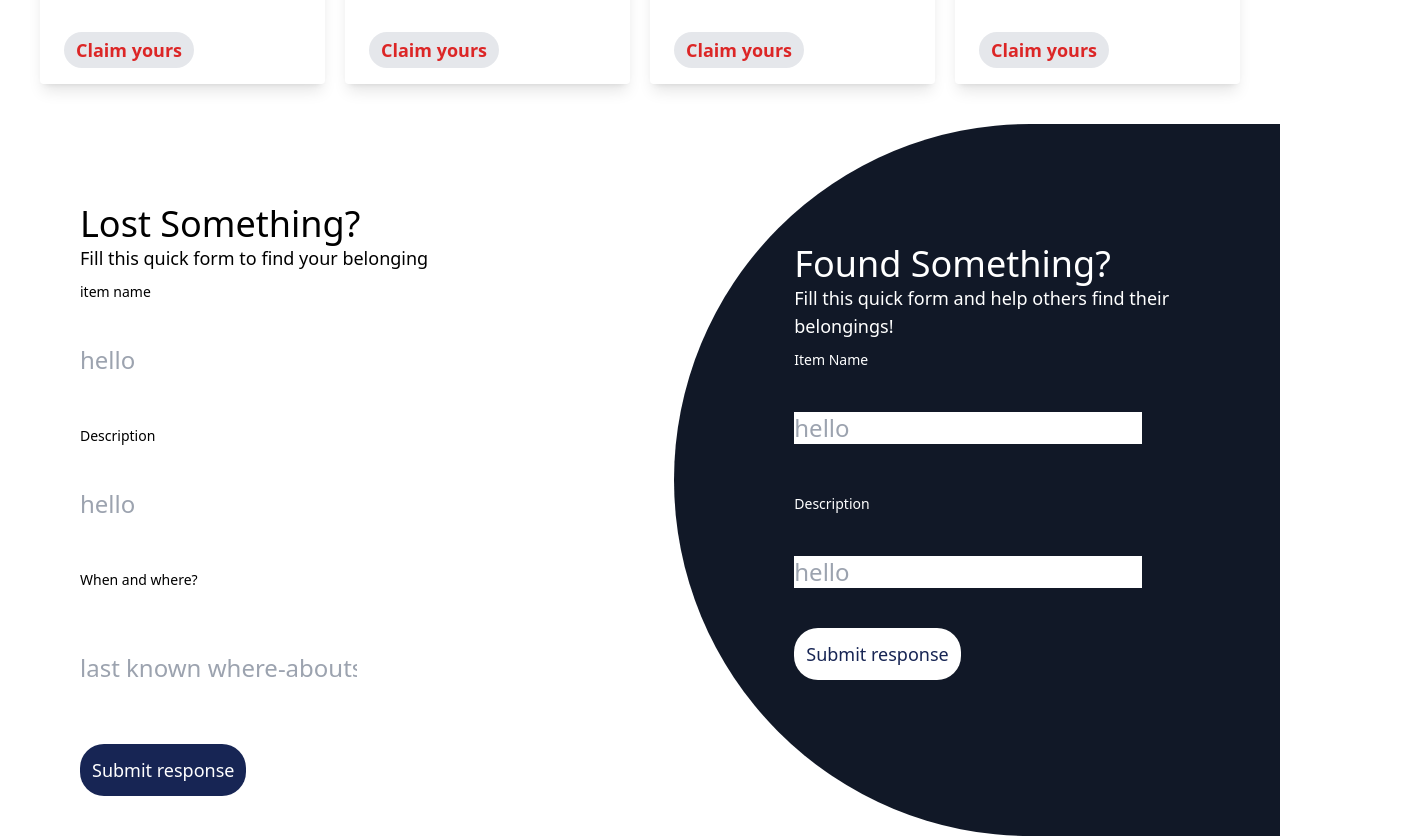
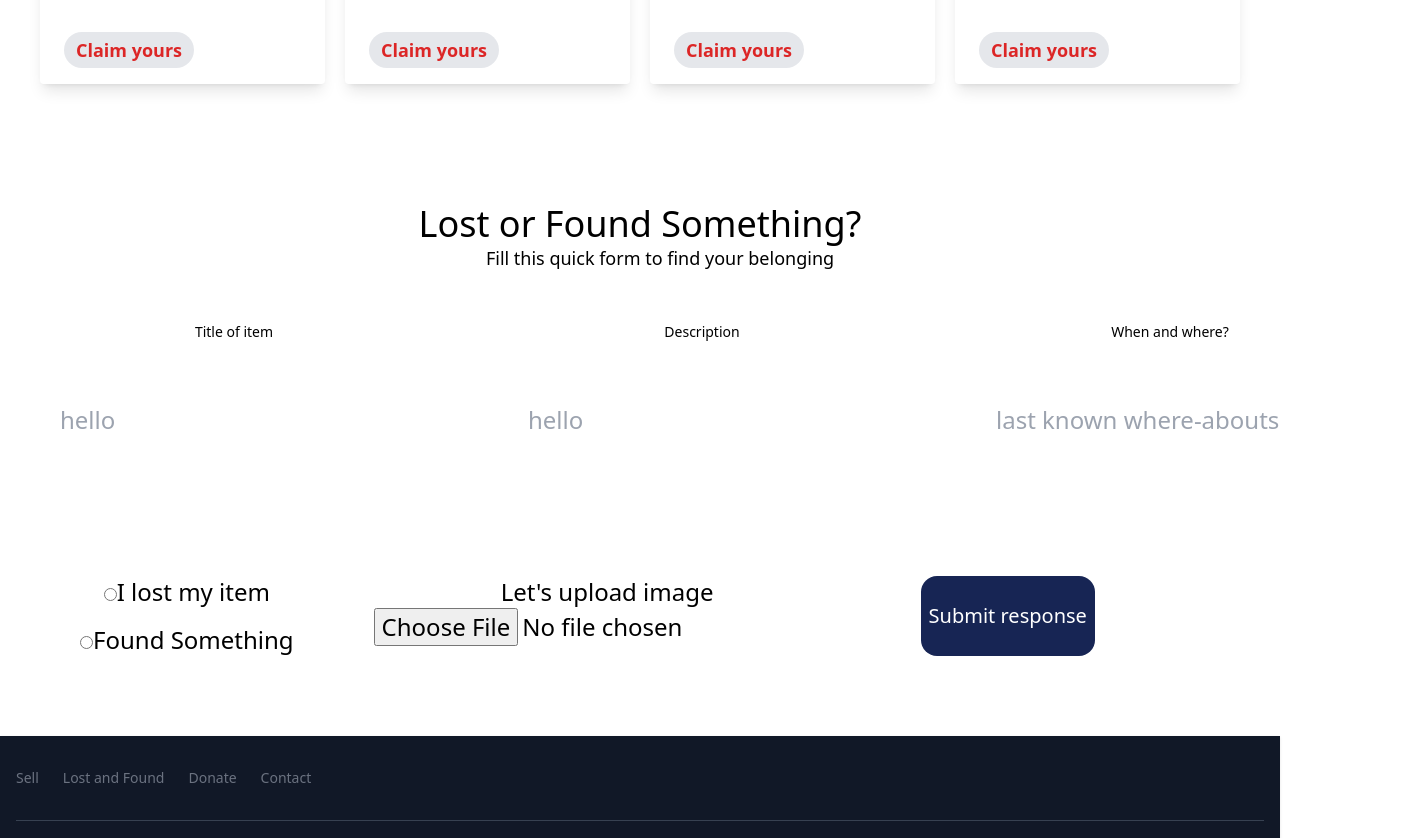
Before and after one commit to Vik-05/reclaim-R, a React (Create React App) app in the folder reclaim2/: page /lost-found in a window 1280 px wide. Shown: the part 1008-1846 px from the top of the page, 1404 px wide, since content can reach past the window. Built offline with nearby package versions, Linux system fonts and the light colour scheme; no server answers.

Commit message:
new frontend code added

```diff
--- a/reclaim2/src/App.js
+++ b/reclaim2/src/App.js
@@ -7,7 +7,7 @@ function App() {
   return (
     <div className="App">
     <BrowserRouter>
-      <NavBar/>
+
       <Page/>
     </BrowserRouter>
     </div>
--- a/reclaim2/src/pages/Chat.css
+++ b/reclaim2/src/pages/Chat.css
@@ -2,12 +2,14 @@
     display: flex;
     flex-direction: column;
     text-align: center;
+    align-items: center;
     justify-content: center;
   }
 
   .joinChatContainer h3 {
     font-size: 2.5rem;
     margin-bottom: 1rem;
+    display: flex;
   }
 
 
@@ -29,27 +31,16 @@
     background: #2e7d32;
   }
 
-  .chat-window {
-    width: 300px;
-    height: 420px;
-  }
 
-  .chat-window p {
+  /* .chat-window p {
     margin: 0;
-  }
+  } */
   .chat-window .chat-header {
     height: 45px;
-    border-radius: 6px;
     background: #263238;
     position: relative;
     cursor: pointer;
-  }
-  .chat-window .chat-header p {
-    display: block;
-    padding: 0 1em 0 2em;
     color: #fff;
-    font-weight: 700;
-    line-height: 45px;
   }
 
   .chat-window .chat-body {
@@ -161,8 +152,12 @@
     font-size: 25px;
     color: lightgray;
   }
+  .chat-window .chat-footer button {
+    background-color: #43a047;
+  }
 
   .chat-window .chat-footer button:hover {
+    background-color: white;
     color: #43a047;
   }
   .hide {
--- a/reclaim2/src/pages/Chat.js
+++ b/reclaim2/src/pages/Chat.js
@@ -2,7 +2,7 @@ import io from "socket.io-client";
 import { useState } from "react";
 import Chat2 from "./Chat2";
 import "./Chat.css";
-
+import NavBar from "../components/NavBar";
 const socket = io.connect("http://localhost:3001");
 
 export default function Chat() {
@@ -20,6 +20,7 @@ export default function Chat() {
 
   return (
     <div>
+      <NavBar/>
             {/* ROOM IS FOR PRIVACY FOR CHATS, BOTH THE USERS SHOULD HAVE SAME ROOM */}
             {!showChat ? (
             <div className="joinChatContainer">
--- a/reclaim2/src/pages/Home.js
+++ b/reclaim2/src/pages/Home.js
@@ -1,5 +1,6 @@
 import React from "react";
 import Footer from "../components/Footer";
+import NavBar from "../components/NavBar";
 
 function Home() {
 
@@ -8,6 +9,7 @@ function Home() {
       {/* <div className="p-5 text-3xl bg-gray-900 text-white text-center font-2xl">
         Home Page
       </div> */}
+      <NavBar/>
       <img
         src="https://www.adani.com/-/media/Project/LucknowAirport/Traveller/AirportServices/LostAndFound/lost-and-found.png"
         className="w-full"
--- a/reclaim2/src/pages/LostnFound.js
+++ b/reclaim2/src/pages/LostnFound.js
@@ -3,8 +3,9 @@ import FoundCard from "../components/FoundCard";
 import lostarray from "../arrays/lostarray";
 import foundarray from "../arrays/foundarray";
 import Footer from "../components/Footer";
-
-
+import { useState } from "react";
+import axios from 'axios';
+import NavBar from "../components/NavBar";
 function createLostEntry(lostarray)
 {
     return(
@@ -32,11 +33,100 @@ function createFoundEntry(foundarray)
     );
 }
 
+async function sendDataToApi(data) {
+
+  return await axios({
+    method: 'POST',
+    url: 'http://localhost:5000/api/users/createItems',
+    headers: {},
+    data,
+  })
+}
+
 export default function LostnFound() {
+
+  const[title, setTitle] = useState("");
+  // const[title1, setTitle1] = useState("");
+  const[desc, setDesc] = useState("");
+  // const[desc1, setDesc1] = useState("");
+  const[whenAndwhere, setWhenAndWhere] = useState("");
+  // const[whenAndwhere1, setWhenAndWhere1] = useState("");
+  const[isLost, setisLost] = useState(false);
+  const[isFound, setisFound] = useState(false);
+  const[isSell, setisSell] = useState(false);
+  const[image, setImage] = useState("");
+  // const[image1, setImage1] = useState("");
+
+
+  const handleSubmit = (e) => {
+    e.preventDefault();
+    // Handle form submission here
+  };
+
+  function uploadImage(){
+    fetch("https://localhost:5000/api/users/uploadImage", {
+        method: "POST",
+        crossDomain: true,
+        headers: {
+          "Content-Type" : "application/json",
+          Accept: "application/json",
+          "Access-Control-Allow-Origin" : "*",
+        },
+        body: JSON.stringify({
+          base64: image
+        })
+    }).then((res) => res.json()).then((data) => console.log(data));
+  }
+
+  const PostData = async (e)=>{
+    e.preventDefault();
+    const resp = await sendDataToApi({
+      title,
+      desc,
+      whenAndwhere,
+      isLost,
+      isFound,
+      isSell,
+      image
+    })
+    // setisLost=true
+    uploadImage();
+    handleSubmit();
+    console.log({resp});
+  }
+
+  function convertToBase64(e)
+  {
+    console.log(e);
+    var reader = new FileReader();
+    reader.readAsDataURL(e.target.files[0]);
+    reader.onload = () =>{
+      console.log(reader.result); //base64
+      setImage(reader.result);
+    };
+    reader.onerror = error => {
+      console.log("Error: ", error);
+    };
+  }
+
+  // function convertToBase642(e)
+  // {
+  //   console.log(e);
+  //   var reader = new FileReader();
+  //   reader.readAsDataURL(e.target.files[0]);
+  //   reader.onload = () =>{
+  //     console.log(reader.result); //base64
+  //     setImage1(reader.result);
+  //   };
+  //   reader.onerror = error => {
+  //     console.log("Error: ", error);
+  //   };
+  // }
+
   return (
     <>
-
     <div className="text-2xl font-medium">
+    <NavBar/>
       {/* <div className="p-10 bg-blue-950 text-white">Lost and Found</div> */}
 
       {/* LOST SECTION */}
@@ -59,77 +149,186 @@ export default function LostnFound() {
 
       {/* FORM SECTION BELOW */}
 
-      <div className="flex">
-        <div className="flex flex-col justify-between w-1/2 m-10">
-          <h1 className="text-4xl mb-0 m-10">Lost Something?</h1>
-          <p className="text-lg ml-10">
+      {/* LOST ITEMS FORM */}
+
+      <div className="m-auto justify-center text-center">
+
+        <div className="flex flex-col justify-evenly m-10">
+
+          <h1 className="text-4xl mb-0 m-10">Lost or Found Something?</h1>
+          <p className="text-lg ml-10 ">
             Fill this quick form to find your belonging
           </p>
-          <form method="GET">
-            <label className="m-10 text-sm mb-0" htmlFor="">
-              item name
+          </div>
+          <form method="POST"
+            onSubmit={handleSubmit}
+            >
+            <div className="flex">
+              <div>
+                <label className="m-10 text-sm mb-0 " htmlFor="">
+                  Title of item
                 </label>
+
                 <input
-              type="text"
-              className="border-solid border-black block m-10"
+                  type="text" required
+                  className="border-solid border-black block m-10 p-5 "
                   placeholder="hello"
+                  value={title}
+                  onChange={(e) => setTitle(e.target.value)}
                   />
+              </div>
+
+            <div>
+
             <label className="m-10 text-sm mb-0" htmlFor="">
               Description
             </label>
+
             <input
-              type="text"
-              className="border-solid border-black block m-10"
+              type="text" required
+              className="border-solid border-black block m-10 p-5"
               placeholder="hello"
+              value={desc}
+              onChange={(e) => setDesc(e.target.value)}
               />
+              </div>
+
+            <div>
             <label className="m-10 text-sm mb-0" htmlFor="">
               When and where?
             </label>
+
             <input
-              type="text-area"
-              className="border-solid border-black block m-10 text-md overflow-visible w-1/2 p-5 pl-0"
+              type="text-area" required
+              className="border-solid border-black block m-10 text-md overflow-visible p-5"
               placeholder="last known where-abouts"
+              value={whenAndwhere}
+              onChange={(e) => setWhenAndWhere(e.target.value)}
               />
+            </div>
+            </div>
+            <div className="flex m-10">
+
+      <div className="flex flex-col gap-4 m-10">
+
+          <label>
+         <input type="radio" name="lof" onChange={(e)=>setisLost(true)} />
+          I lost my item
+          </label>
+          <label>
+          <input type="radio" name="lof" onChange={(e)=>setisFound(true)} />
+          Found Something
+          </label>
+            </div>
+
+          <br></br>
+          <br></br>
+
+          {/* IMAGE UPLOAD */}
+          <div className="m-10">
+              <div className="auth-inner" style={{ width : "auto"}}>
+                  Let's upload image <br></br>
+                  <input
+                    accept="image/*"
+                    type="file"
+                    onChange={convertToBase64}
+                    />
+                  {image==="" || image===null? "" :<img width={100} height={100} src = {image} alt="unavailable" />}
+              </div>
+
+                    </div>
+            <br></br>
+
+            {/* SUBMIT FORM BUTTON */}
             <button
               type="Submit"
-              // onClick={GetData}
-              className="text-lg bg-blue-950 rounded-3xl ml-10 p-3 text-white"
+              onClick={PostData}
+              className="text-xl bg-blue-950 rounded-2xl m-10 p-2 text-white hover:text-blue-950 hover:bg-white hover:border-2"
               >
               Submit response
             </button>
+
+        </div>
           </form>
         </div>
-        <div className="flex flex-col p-20 w-1/2 bg-gray-900 rounded-s-full text-white">
+
+        {/* FOUND ITEMS FORM */}
+        {/* <div className="flex flex-col p-20 w-1/2 bg-gray-900 rounded-s-full text-white">
           <h1 className="text-4xl mb-0 m-10">Found Something?</h1>
           <p className="text-lg ml-10">
             Fill this quick form and help others find their belongings!
           </p>
-          <form>
+          <form method="POST"
+            onSubmit={handleSubmit}
+            >
             <label className="m-10 text-sm mb-0" htmlFor="">
-              Item Name
+              Title Item Name
             </label>
+
             <input
               type="text"
-              className="border-solid border-black block m-10"
+              className="border-solid border-black block m-10 text-black"
               placeholder="hello"
+              value={title1}
+              onChange={(e) => setTitle1(e.target.value)}
               />
+
             <label className="m-10 text-sm mb-0" htmlFor="">
               Description
             </label>
+
             <input
               type="text"
-              className="border-solid border-black block m-10"
+              className="border-solid border-black block m-10 text-black"
               placeholder="hello"
+              value={desc1}
+              onChange={(e) => setDesc1(e.target.value)}
               />
-            <button
+
+            <label className="m-10 text-sm mb-0" htmlFor="">
+              When and where?
+            </label>
+
+            <input
+              type="text-area" required
+              className="border-solid border-black block m-10 text-md overflow-visible text-black w-1/2 p-5 pl-0"
+              placeholder="last known where-abouts"
+              value={whenAndwhere1}
+              onChange={(e) => setWhenAndWhere1(e.target.value)}
+              />
+              <label>
+                <input type="checkbox" onChange={(e)=>setisFound(true)} />
+                qwertyu
+              </label>
+
+            <br></br>
+          <br></br>
+
+          {/* IMAGE UPLOAD */}
+          {/* <div className="auth-wrapper">
+              <div className="auth-inner" style={{ width : "auto"}}>
+                  Let's upload image <br></br>
+                  <input
+                    accept="image/*"
+                    type="file"
+                    onChange={convertToBase642}
+                  />
+                  {image1==="" || image1===null? "" :<img width={100} height={100} src = {image1} alt="unavailable" />}
+              </div>
+          </div> */}
+
+            {/* SUBMIT BUTTON */}
+            {/* <button
               type="Submit"
+              onClick={PostData}
               className="text-lg bg-white rounded-3xl ml-10 p-3 text-blue-950"
             >
               Submit response
             </button>
           </form>
-        </div>
-      </div>
+        </div> */}
+
+
       <Footer />
     </div>
   </>
--- a/reclaim2/src/pages/Sell.js
+++ b/reclaim2/src/pages/Sell.js
@@ -1,6 +1,7 @@
 import SellCard from "../components/SellCard";
 import sellarray from "../arrays/sellarray";
 import Footer from "../components/Footer";
+import NavBar from "../components/NavBar";
 
 function createSellEntry(sellarray){
   return(
@@ -16,7 +17,9 @@ function createSellEntry(sellarray){
 }
 export default function Sell() {
   return (
+
     <div className="text-4xl font-medium">
+      <NavBar/>
       {/* <div className="p-10 dark:bg-gray-900 text-white">Buy and Sell</div> */}
 
       {/* BUY AND SELL ITEMS SECTION */}
--- a/reclaim2/src/pages/Signin.js
+++ b/reclaim2/src/pages/Signin.js
@@ -30,7 +30,7 @@ const Signin = () => {
       password
     })
 
-    if(res.status==200)
+    if(res.status===200)
     {
       console.log(res);
       return navigate("/home");
@@ -41,6 +41,7 @@ const Signin = () => {
     <div className="h-screen flex items-center justify-center">
     <div className="flex h-5/6 w-11/12 bg-gray-200 rounded-[55px] border-4 border-blue-950">
       <div className="w-1/2 text-center flex flex-col items-center justify-center">
+
         <form method="POST"
           onSubmit={handleSubmit}
           className="bg-white rounded-lg p-10 h-full rounded-l-[50px] shadow-md"
--- a/reclaim2/src/pages/Signup.js
+++ b/reclaim2/src/pages/Signup.js
@@ -127,8 +127,6 @@ const Signup = () => {
             className="bg-blue-950 text-white rounded-xl py-2 px-10 hover:bg-blue-800"
           >
     <Link to="/signin" onClick={handlechange}>Sign up</Link>
-
-
           </button>
         </form>
       </div>
```
Also changed, not shown: reclaim2/src/pages/Page.js (+9 -0 lines). Lines whose indentation alone changed are shown as unchanged.
